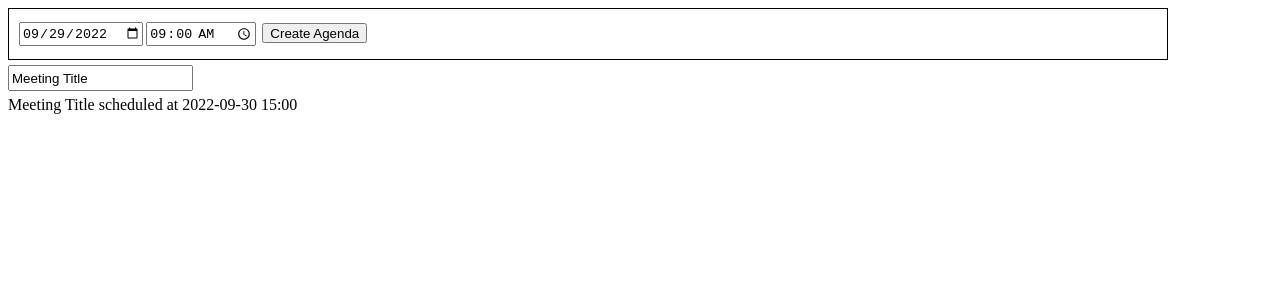
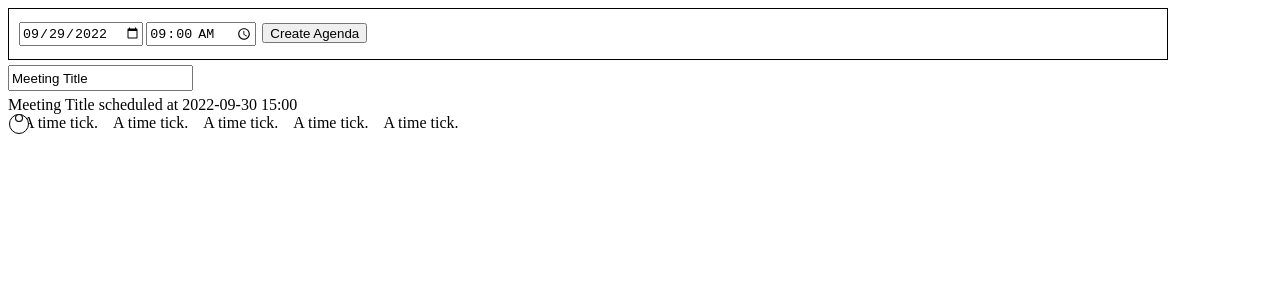
Before and after one commit to RyanFrantz/budgenda-next, a Next.js app: page /schedule in a window 1280 px wide. Shown: the top 300 px of the page. Built offline with nearby package versions, Linux system fonts and the light colour scheme.

Commit message:
Basic support for building time slots.

```diff
--- a/components/scheduledAgenda.js
+++ b/components/scheduledAgenda.js
@@ -1,7 +1,8 @@
 import { useEffect, useState } from 'react';
-import { getYmd, getNiceTime } from './utils.js';
+import { getYmd, getNiceTime, range } from './utils.js';
 import TopNav from './topNav.js';
 import MeetingTitle from './meetingTitle.js';
+import Timeslot from './timeslot.js';
 
 export default function ScheduledAgenda() {
   const [ dateTime, setDateTime ] = useState({date: "2022-09-29", time: "09:00"})
@@ -40,6 +41,11 @@ export default function ScheduledAgenda() {
       <MeetingTitle title={meetingTitle} handlers={meetingHandlers}/>
       <main>
         {meetingTitle} scheduled at {dateTime.date} {dateTime.time}
+        <div>
+        {
+          range(5).map(n => <Timeslot key={n}/>)
+        }
+        </div>
       </main>
     </>
   );
--- /dev/null
+++ b/components/timeslot.js
@@ -0,0 +1,9 @@
+// A timeslot used to build a schedule.
+
+export default function Timeslot() {
+  return (
+    <span className="time-tick">
+      A time tick.
+    </span>
+  );
+}
--- a/components/utils.js
+++ b/components/utils.js
@@ -27,4 +27,10 @@ function getYmd(date = new Date()) {
   return `${year}-${month}-${day}`;
 }
 
-export { getYmd, getNiceTime };
+// Given a size value, return an array from 0 to that value.
+// Useful for iterating with map(). Like when building time slots for agenda.
+function range(size = 1) {
+  return [...Array(size).keys()];
+}
+
+export { getYmd, getNiceTime, range };
```
